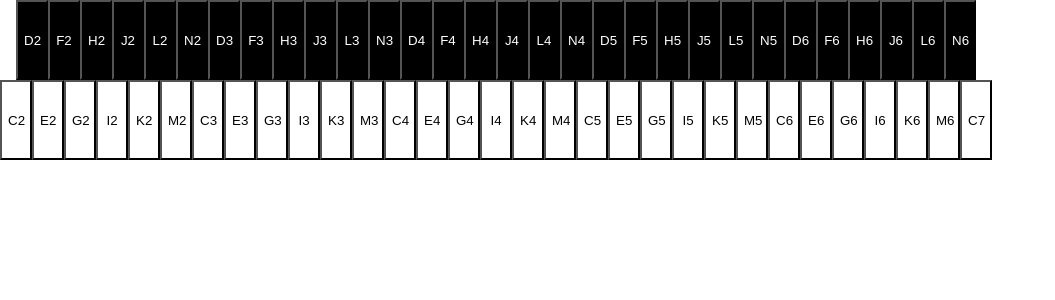
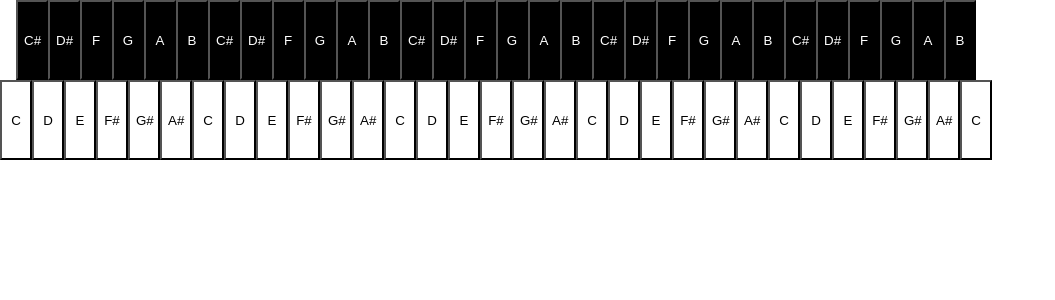
Before and after one commit to OoDeLally/my-edo, a React (Create React App) app: page / in a window 1280 px wide. Shown: the top 300 px of the page, without its empty margins (0-1055 px from the left). Built offline with nearby package versions, Linux system fonts and the light colour scheme.

Commit message:
dynamic note names

```diff
--- a/src/App.tsx
+++ b/src/App.tsx
@@ -5,22 +5,40 @@ import './App.css';
 
 const OCTAVE_DIVISIONS = 12;
 const BASE_FREQUENCY = 16.35;
-const BASE_NOTE = 'C';
+const NOTE_NAMES = [
+  'C', 'C#', 'D', 'D#', 'E', 'F', 'F#', 'G', 'G#', 'A', 'A#', 'B'
+];
+
+if (NOTE_NAMES.length !== OCTAVE_DIVISIONS) {
+  throw new Error(`There are ${OCTAVE_DIVISIONS} divisions but only ${NOTE_NAMES.length} names.`);
+}
 
 const INTERVAL_FACTOR = Math.pow(2, 1 / OCTAVE_DIVISIONS);
 
 
 const getNoteName = (intervalNum: number) => {
   const octaveNum = Math.floor(intervalNum / OCTAVE_DIVISIONS);
-  const note = String.fromCharCode(BASE_NOTE.charCodeAt(0) + (intervalNum % OCTAVE_DIVISIONS));
+  const note = NOTE_NAMES[intervalNum % OCTAVE_DIVISIONS];
   return `${note}${octaveNum}`;
 };
 
+const parseNote = (note: string) => {
+  const match = note.match(/^([A-Z#]+)([0-9]+)$/);
+  if (!match) {
+    throw new Error(`Could not parse note ${note}`);
+  }
+  const [, noteName, octaveNum] = match;
+  const noteIndex = NOTE_NAMES.findIndex(v => v === noteName);
+  if (noteIndex === -1) {
+    throw new Error(`Could not find note name ${note}`);
+  }
+  return [noteName, +octaveNum, noteIndex] as const;
+};
+
+
 const getIntervalNum = (note: string) => {
-  const octaveNum = +note[1];
-  const letter = note[0];
-  const rest = letter.charCodeAt(0) - BASE_NOTE.charCodeAt(0);
-  return OCTAVE_DIVISIONS * octaveNum + rest;
+  const [, octaveNum, noteIndex] = parseNote(note);
+  return OCTAVE_DIVISIONS * octaveNum + noteIndex;
 };
 
 const getFrequency = (note: string) => {
@@ -54,13 +72,18 @@ const NoteKey: React.FC<NoteKeyProps> = ({ note }) => {
   );
   const start = useCallback(() => {
     audioContext.resume();
-    gainNode.gain.setTargetAtTime(0.2, audioContext.currentTime, 0.05);
+    gainNode.gain.setTargetAtTime(0.3, audioContext.currentTime, 0.05);
     setIsPlaying(true);
   }, [gainNode, setIsPlaying]);
   const stop = useCallback(() => {
     gainNode.gain.setTargetAtTime(0, audioContext.currentTime, 0.05);
     setIsPlaying(false);
   }, [gainNode, setIsPlaying]);
+
+  const noteLetter = useMemo(
+    () => parseNote(note)[0],
+    [note],
+  );
   return (
     <button
       className={classNames('note-key', isPlaying && 'playing')}
@@ -68,7 +91,7 @@ const NoteKey: React.FC<NoteKeyProps> = ({ note }) => {
       onMouseOut={stop}
       onMouseUp={stop}
     >
-      {note}
+      {noteLetter}
     </button>
   );
 }
@@ -80,7 +103,7 @@ interface NoteKeyProps {
 
 
 export default () => {
-  const intervalCountOffset = OCTAVE_DIVISIONS * 2; // 3 octaves;
+  const intervalCountOffset = OCTAVE_DIVISIONS * 3; // 3 octaves;
   const octaveCount = 5;
 
   const whiteNotes = [];
```
